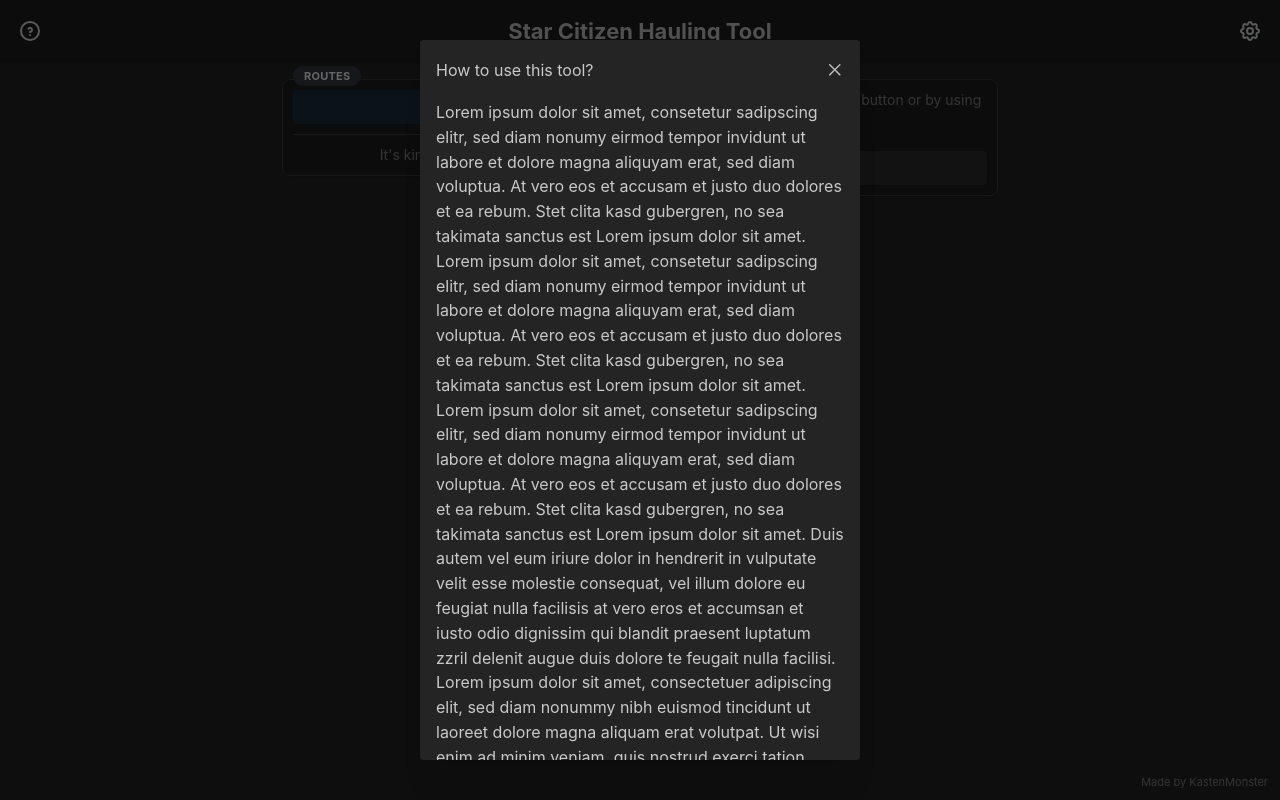
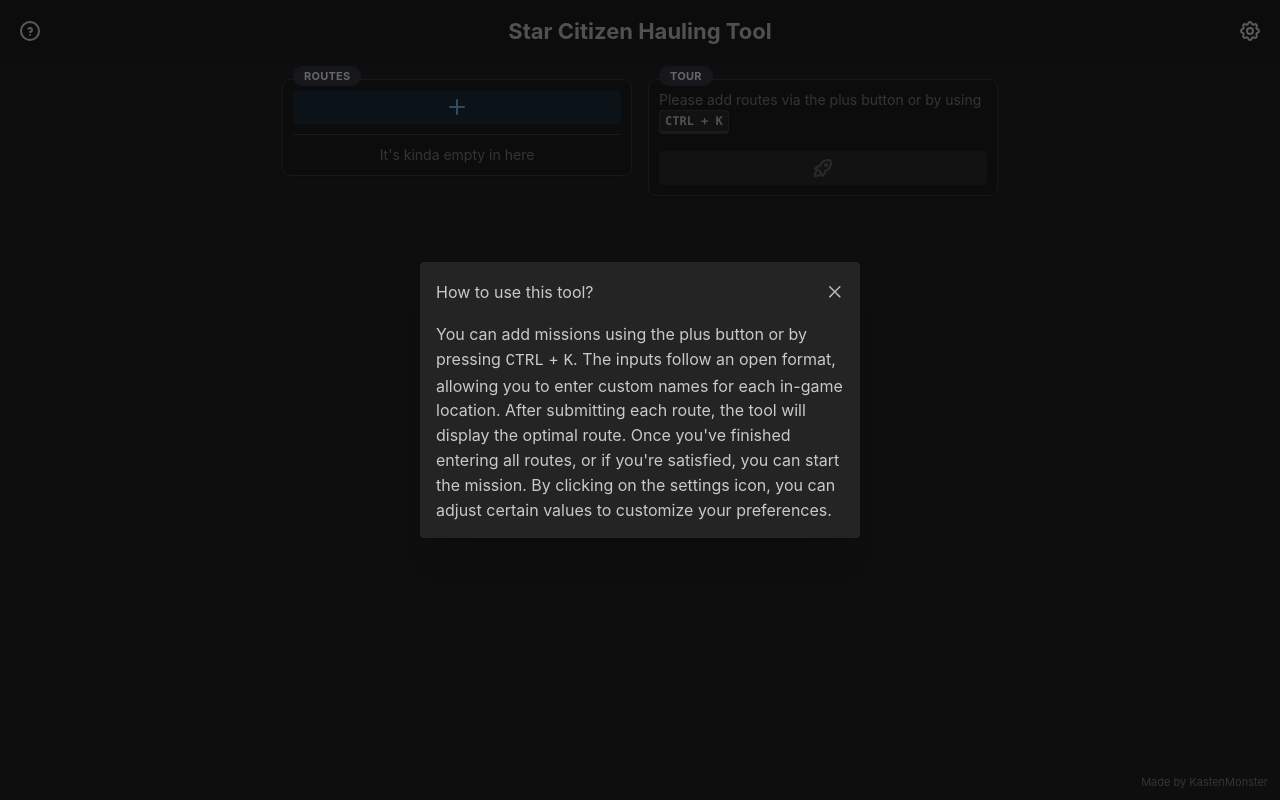
Before and after one commit to KastenMonster/StarCitizenHaulingTool, a React (Vite) app: page / in a window 1280 px wide. Both pictures are taken after a click on the button 30 px from the left and 31 px from the top of the page. Built offline with nearby package versions, Linux system fonts and the light colour scheme.

Commit message:
fix: switch mock text

```diff
--- a/src/components/HelpIcon.tsx
+++ b/src/components/HelpIcon.tsx
@@ -14,23 +14,10 @@
       </Tooltip>
 
       <Modal opened={opened} onClose={close} title={'How to use this tool?'}>
-        Lorem ipsum dolor sit amet, consetetur sadipscing elitr, sed diam nonumy eirmod tempor invidunt ut labore et
-        dolore magna aliquyam erat, sed diam voluptua. At vero eos et accusam et justo duo dolores et ea rebum. Stet
-        clita kasd gubergren, no sea takimata sanctus est Lorem ipsum dolor sit amet. Lorem ipsum dolor sit amet,
-        consetetur sadipscing elitr, sed diam nonumy eirmod tempor invidunt ut labore et dolore magna aliquyam erat, sed
-        diam voluptua. At vero eos et accusam et justo duo dolores et ea rebum. Stet clita kasd gubergren, no sea
-        takimata sanctus est Lorem ipsum dolor sit amet. Lorem ipsum dolor sit amet, consetetur sadipscing elitr, sed
-        diam nonumy eirmod tempor invidunt ut labore et dolore magna aliquyam erat, sed diam voluptua. At vero eos et
-        accusam et justo duo dolores et ea rebum. Stet clita kasd gubergren, no sea takimata sanctus est Lorem ipsum
-        dolor sit amet. Duis autem vel eum iriure dolor in hendrerit in vulputate velit esse molestie consequat, vel
-        illum dolore eu feugiat nulla facilisis at vero eros et accumsan et iusto odio dignissim qui blandit praesent
-        luptatum zzril delenit augue duis dolore te feugait nulla facilisi. Lorem ipsum dolor sit amet, consectetuer
-        adipiscing elit, sed diam nonummy nibh euismod tincidunt ut laoreet dolore magna aliquam erat volutpat. Ut wisi
-        enim ad minim veniam, quis nostrud exerci tation ullamcorper suscipit lobortis nisl ut aliquip ex ea commodo
-        consequat. Duis autem vel eum iriure dolor in hendrerit in vulputate velit esse molestie consequat, vel illum
-        dolore eu feugiat nulla facilisis at vero eros et accumsan et iusto odio dignissim qui blandit praesent luptatum
-        zzril delenit augue duis dolore te feugait nulla facilisi. Nam liber tempor cum soluta nobis eleifend option
-        congue nihil imperdiet doming id quod mazim placerat facer
+        You can add missions using the plus button or by pressing <kbd>CTRL</kbd> + <kbd>K</kbd>. The inputs follow an
+        open format, allowing you to enter custom names for each in-game location. After submitting each route, the tool
+        will display the optimal route. Once you've finished entering all routes, or if you're satisfied, you can start
+        the mission. By clicking on the settings icon, you can adjust certain values to customize your preferences.
       </Modal>
     </>
   );
```
